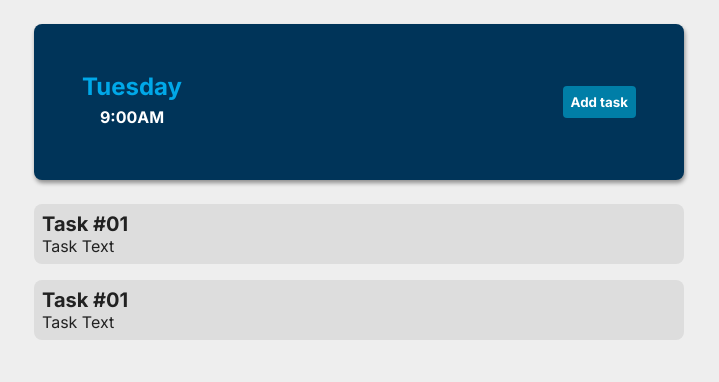
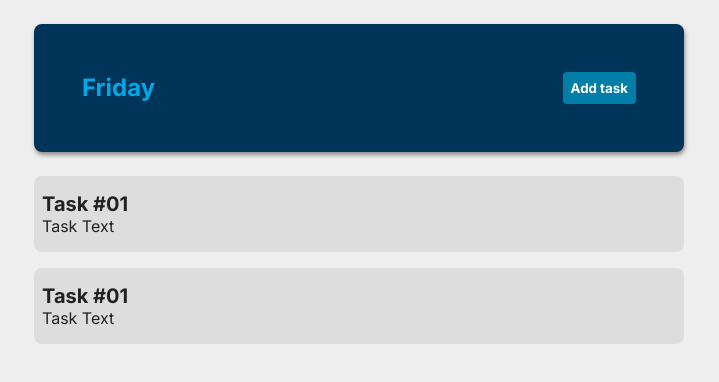
Before and after one commit to gabrielcaamargo/TaskRemember, a React (Vite) app: page / in a window 1280 px wide. Shown: the top 382 px of the page, without its empty margins (281-1000 px from the left). Built offline with nearby package versions, Linux system fonts and the light colour scheme.

Commit message:
feat(): added day tracker to show up in the header

```diff
--- a/src/components/Header/index.jsx
+++ b/src/components/Header/index.jsx
@@ -1,11 +1,42 @@
 import { HeaderWrapper } from './styles';
 
 export default function Header() {
+  const date = new Date();
+  const weekDay = date.getDay();
+  let getWeekDay;
+  switch (weekDay) {
+    case 0:
+      getWeekDay = 'Sunday';
+      break;
+    case 1:
+      getWeekDay = 'Monday';
+      break;
+    case 2:
+      getWeekDay = 'Tuesday';
+      break;
+    case 3:
+      getWeekDay = 'Wednesday';
+      break;
+    case 4:
+      getWeekDay = 'Thursday';
+      break;
+    case 5:
+      getWeekDay = 'Friday';
+      break;
+    case 6:
+      getWeekDay = 'Saturday';
+      break;
+
+    default:
+      getWeekDay = 'Unable to get day';
+      break;
+  }
+
   return (
+
     <HeaderWrapper>
       <div>
-        <h2>Tuesday</h2>
-        <p>9:00AM</p>
+        <h2>{getWeekDay}</h2>
       </div>
 
       <div>
--- a/src/components/TasksList/Tasks/styles.js
+++ b/src/components/TasksList/Tasks/styles.js
@@ -3,7 +3,7 @@ import styled from 'styled-components';
 export const TaskBody = styled.div`
   background-color: #ddd;
   margin-top: 24px;
-  padding: 8px;
+  padding: 16px 8px;
   border-radius: 8px;
   color: #222;
 
```
Also changed, not shown: .eslintrc.json.
